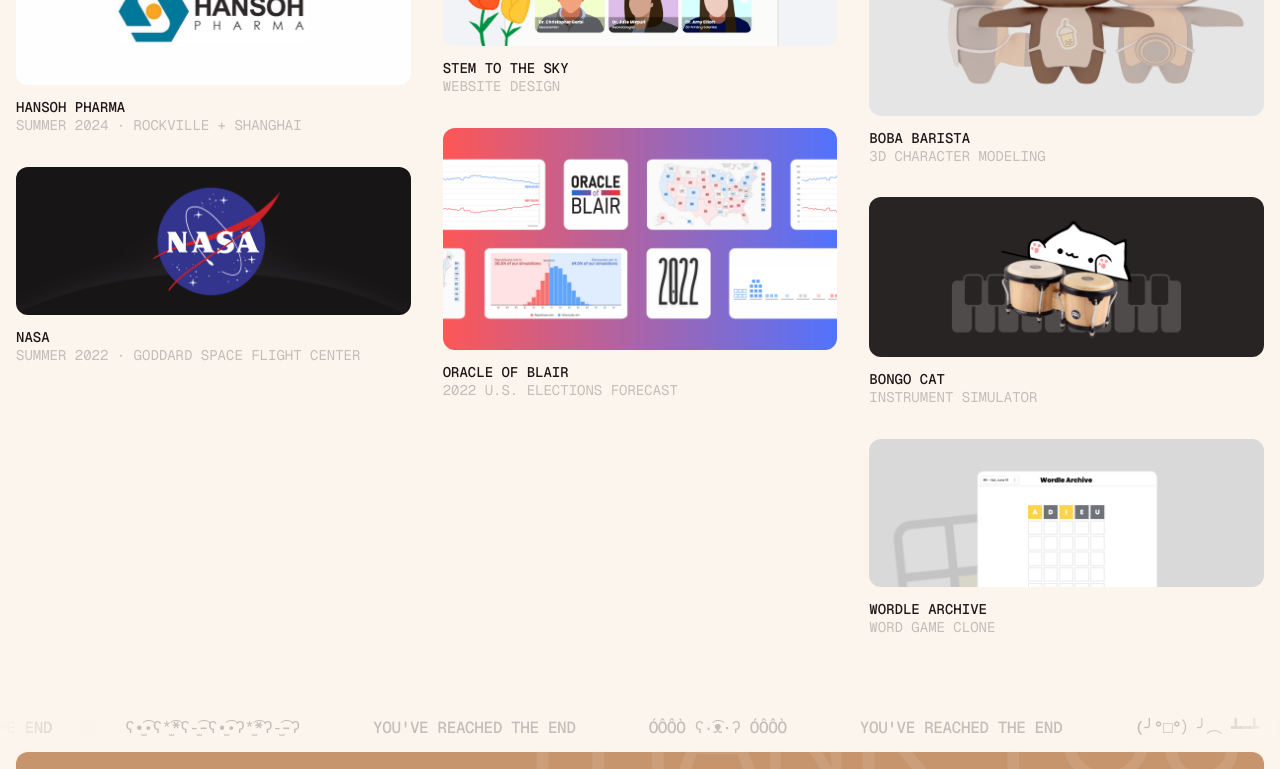
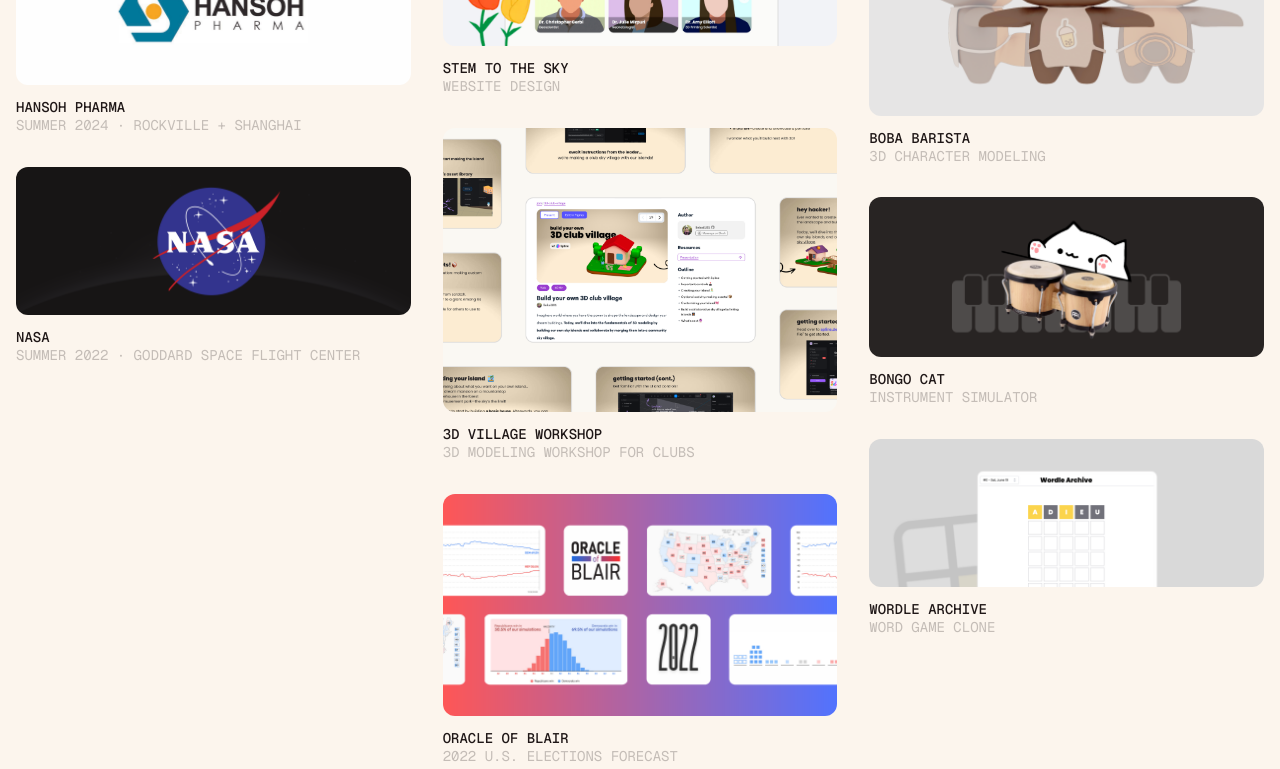
Before and after one commit to linkai101/site, a Next.js app: page / in a window 1280 px wide. Shown: the part 1200-1969 px from the top of the page. Built offline with nearby package versions, Linux system fonts and the light colour scheme; a web font is replaced by a local one.

Commit message:
Add 3D workshop to portfolio

```diff
--- a/components/home/portfolio.tsx
+++ b/components/home/portfolio.tsx
@@ -38,6 +38,13 @@
     tagline: 'Website design',
     thumbnail: '/assets/thumbnails/stemtothesky.png',
     url: 'https://stemtothesky.org',
+    urlIsExternal: true,
+  },
+  {
+    title: '3D Village Workshop',
+    tagline: '3D modeling workshop for clubs',
+    thumbnail: '/assets/thumbnails/3d-workshop.png',
+    url: 'https://jams.hackclub.com/jam/3d-club-village',
     urlIsExternal: true,
   },
   {
```
Also changed, not shown: public/assets/thumbnails/3d-workshop.png (added).
